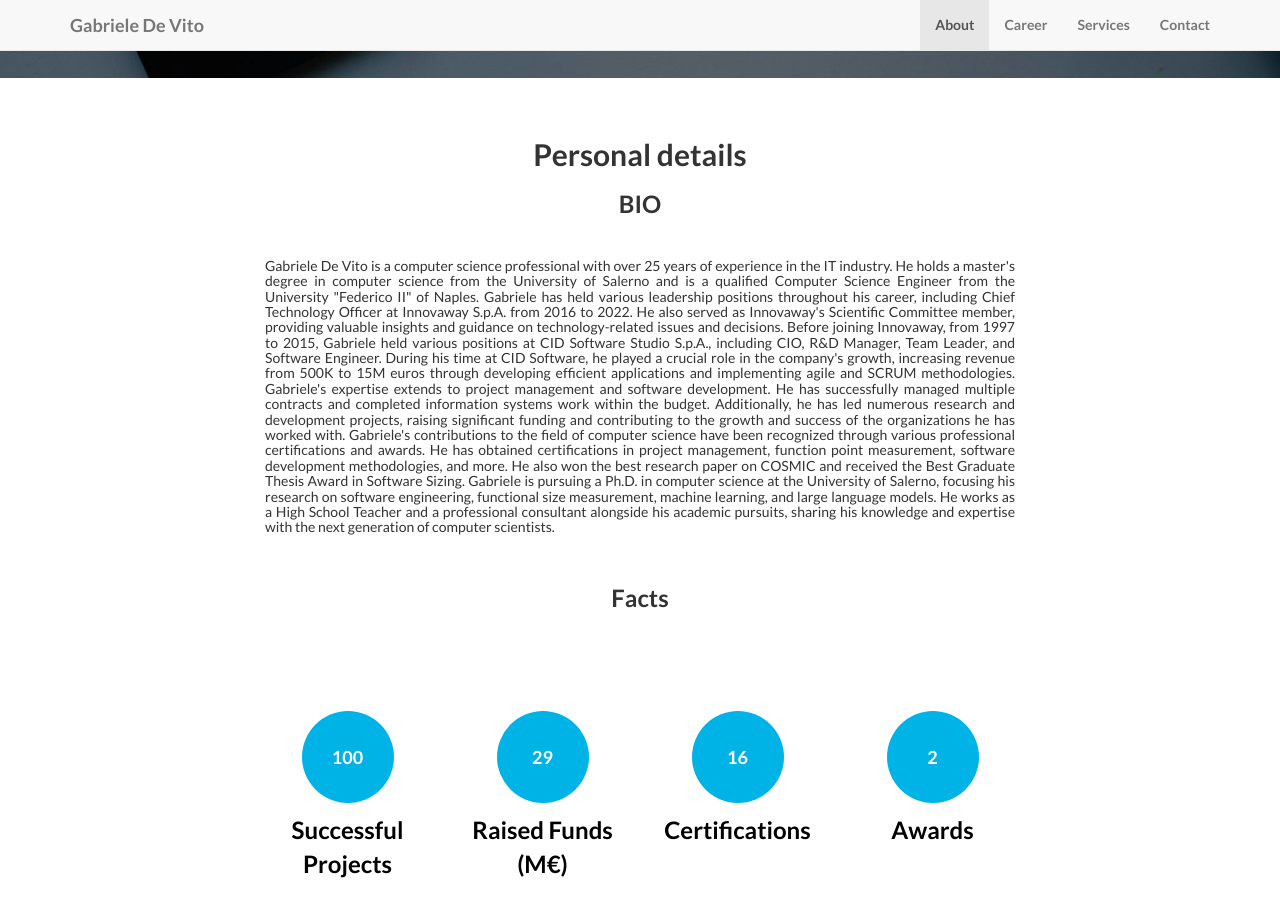
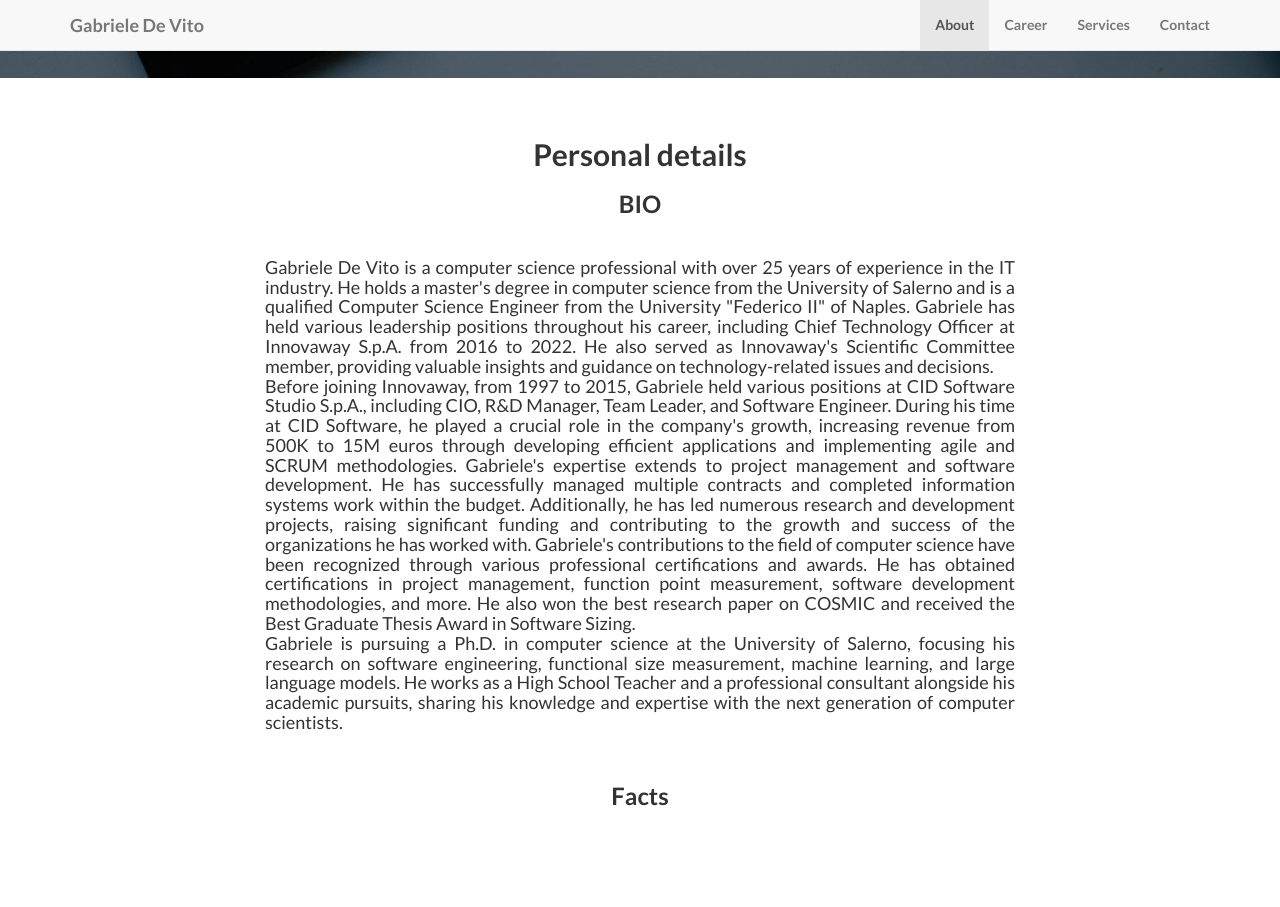
Before and after one commit to gadevito/gadevito.github.io, a Jekyll site: the page built from index.html, in a window 1280 px wide and 1400 px high, scrolled down 699 px. Shown: the top 907 px of the window. Built offline with Jekyll 4.4.1, drawn with Linux system fonts in a browser that asks for light colours.

```diff
--- a/_includes/about.html
+++ b/_includes/about.html
@@ -12,10 +12,10 @@
                 </div-->
               <h5 class="small text-justify fontHeader" style="font-weight:normal;">
                 Gabriele De Vito is a computer science professional with over 25 years of experience in the IT industry. He holds a master's degree in computer science from the University of Salerno and is a qualified Computer Science Engineer from the University "Federico II" of Naples.
-                Gabriele has held various leadership positions throughout his career, including Chief Technology Officer at Innovaway S.p.A. from 2016 to 2022. He also served as Innovaway's Scientific Committee member, providing valuable insights and guidance on technology-related issues and decisions.
+                Gabriele has held various leadership positions throughout his career, including Chief Technology Officer at Innovaway S.p.A. from 2016 to 2022. He also served as Innovaway's Scientific Committee member, providing valuable insights and guidance on technology-related issues and decisions.<br/>
                 Before joining Innovaway, from 1997 to 2015, Gabriele held various positions at CID Software Studio S.p.A., including CIO, R&D Manager, Team Leader, and Software Engineer. During his time at CID Software, he played a crucial role in the company's growth, increasing revenue from 500K to 15M euros through developing efficient applications and implementing agile and SCRUM methodologies.
                 Gabriele's expertise extends to project management and software development. He has successfully managed multiple contracts and completed information systems work within the budget. Additionally, he has led numerous research and development projects, raising significant funding and contributing to the growth and success of the organizations he has worked with.
-                Gabriele's contributions to the field of computer science have been recognized through various professional certifications and awards. He has obtained certifications in project management, function point measurement, software development methodologies, and more. He also won the best research paper on COSMIC and received the Best Graduate Thesis Award in Software Sizing.
+                Gabriele's contributions to the field of computer science have been recognized through various professional certifications and awards. He has obtained certifications in project management, function point measurement, software development methodologies, and more. He also won the best research paper on COSMIC and received the Best Graduate Thesis Award in Software Sizing.<br/>
                 Gabriele is pursuing a Ph.D. in computer science at the University of Salerno, focusing his research on software engineering, functional size measurement, machine learning, and large language models. He works as a High School Teacher and a professional consultant alongside his academic pursuits, sharing his knowledge and expertise with the next generation of computer scientists.
               </h5>
 
--- a/css/landing-page.css
+++ b/css/landing-page.css
@@ -207,5 +207,5 @@
 }
 
 .fontHeader{
-    font-size: 1em;
+    font-size: 18px;
 }
```
